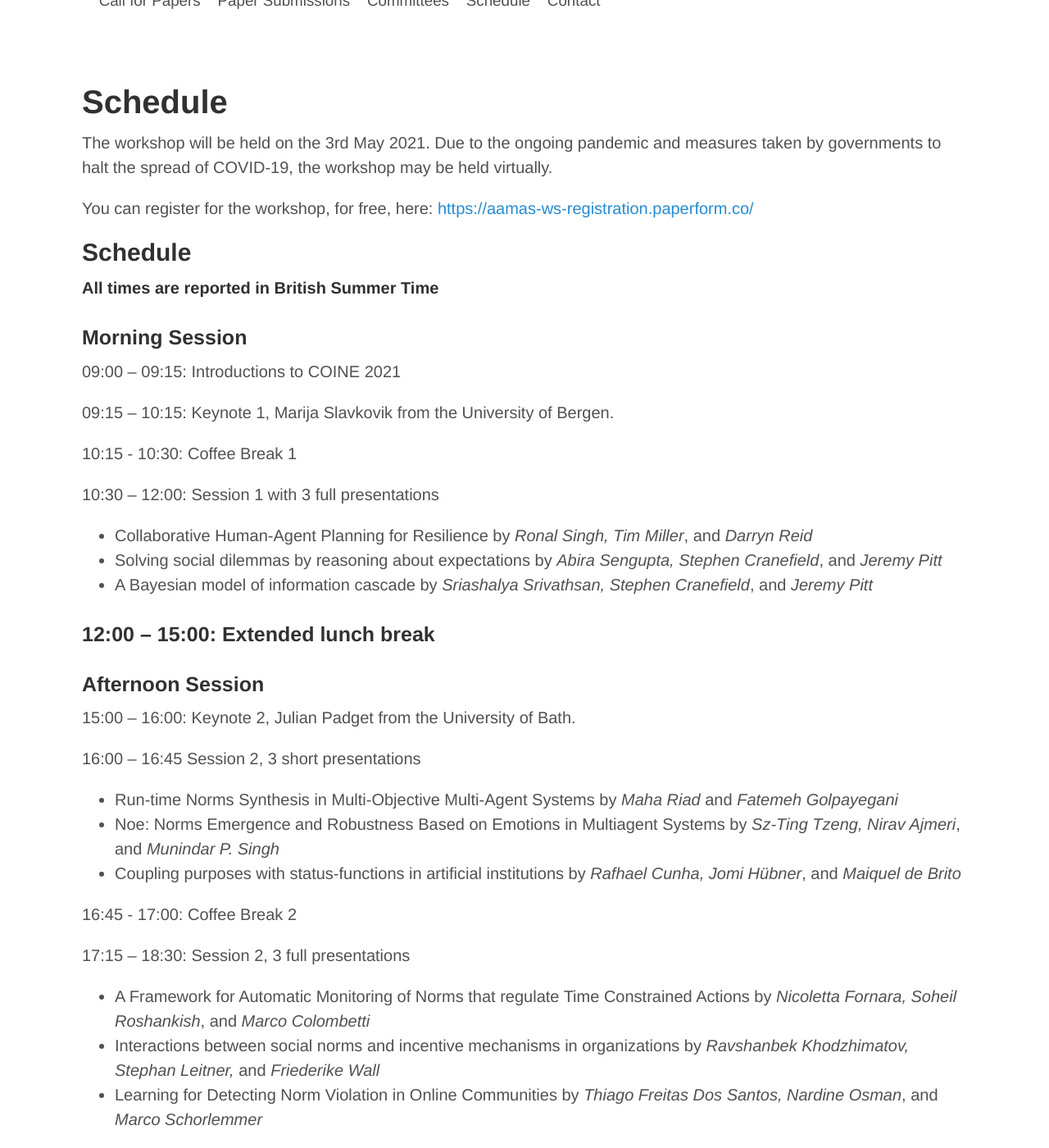
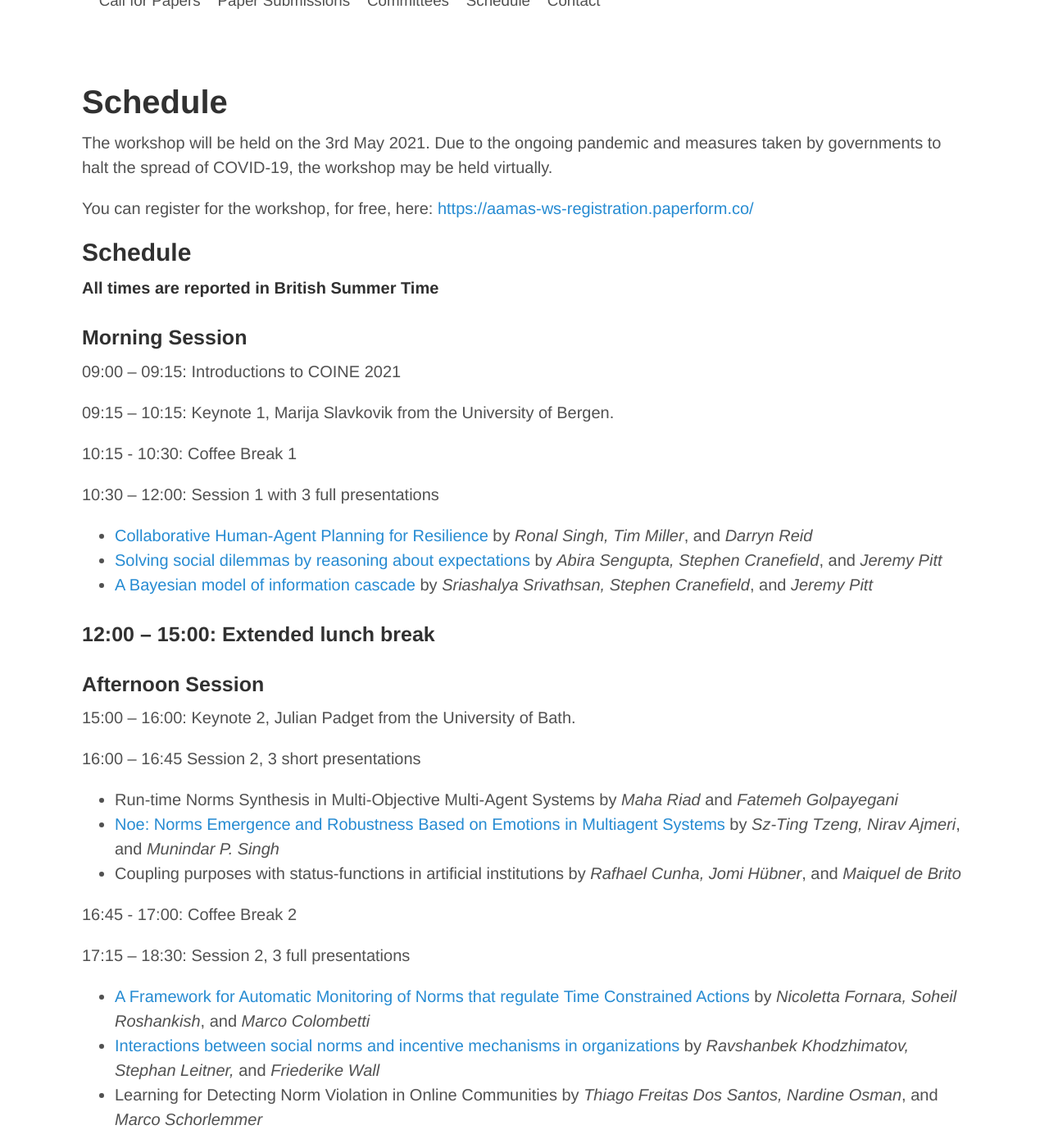
Before and after one commit to jithincheriyan/coine-2022-auckland, a Jekyll site: the page built from technical_programme.md, in a window 1280 px wide and 1400 px high, scrolled down 123 px. Shown: the whole window at 82% size. Built offline with Jekyll 4.4.1, drawn with Linux system fonts in a browser that asks for light colours; part of the change alters nothing that is shown.

```diff
--- a/technical_programme.md
+++ b/technical_programme.md
@@ -23,9 +23,9 @@ You can register for the workshop, for free, here: [https://aamas-ws-registratio
 10:15 - 10:30: Coffee Break 1
 
 10:30 – 12:00: Session 1 with 3 full presentations
-- Collaborative Human-Agent Planning for Resilience by *Ronal Singh, Tim Miller*, and *Darryn Reid*
-- Solving social dilemmas by reasoning about expectations by *Abira Sengupta, Stephen Cranefield*, and *Jeremy Pitt*
-- A Bayesian model of information cascade by *Sriashalya Srivathsan, Stephen Cranefield*, and *Jeremy Pitt*
+- [Collaborative Human-Agent Planning for Resilience](https://arxiv.org/abs/2104.14089) by *Ronal Singh, Tim Miller*, and *Darryn Reid*
+- [Solving social dilemmas by reasoning about expectations](https://github.com/coin-workshop/coine-2021-london/blob/aa5f0c24bafc2503090be853f87ca35b4bcb3096/papers/expectations.pdf) by *Abira Sengupta, Stephen Cranefield*, and *Jeremy Pitt*
+- [A Bayesian model of information cascade](https://github.com/coin-workshop/coine-2021-london/blob/aa5f0c24bafc2503090be853f87ca35b4bcb3096/papers/A_Bayesian_model_of_information_cascades__COIN_Paper__review_.pdf) by *Sriashalya Srivathsan, Stephen Cranefield*, and *Jeremy Pitt*
 
 ### 12:00 – 15:00: Extended lunch break
 
@@ -34,12 +34,12 @@ You can register for the workshop, for free, here: [https://aamas-ws-registratio
 
 16:00 – 16:45 Session 2, 3 short presentations
 - Run-time Norms Synthesis in Multi-Objective Multi-Agent Systems by *Maha Riad* and *Fatemeh Golpayegani*
-- Noe: Norms Emergence and Robustness Based on Emotions in Multiagent Systems by *Sz-Ting Tzeng, Nirav Ajmeri*, and *Munindar P. Singh*
+- [Noe: Norms Emergence and Robustness Based on Emotions in Multiagent Systems](https://github.com/ChristineTzeng/papers/blob/main/noe-COINE2021.pdf) by *Sz-Ting Tzeng, Nirav Ajmeri*, and *Munindar P. Singh*
 - Coupling purposes with status-functions in artificial institutions by *Rafhael Cunha, Jomi Hübner*, and *Maiquel de Brito*
 
 16:45 - 17:00: Coffee Break 2
 
 17:15 – 18:30: Session 2, 3 full presentations
-- A Framework for Automatic Monitoring of Norms that regulate Time Constrained Actions by *Nicoletta Fornara, Soheil Roshankish*, and *Marco Colombetti*
-- Interactions between social norms and incentive mechanisms in organizations by *Ravshanbek Khodzhimatov, Stephan Leitner,* and *Friederike Wall*
+- [A Framework for Automatic Monitoring of Norms that regulate Time Constrained Actions](https://github.com/coin-workshop/coine-2021-london/blob/aa5f0c24bafc2503090be853f87ca35b4bcb3096/papers/Fornara_COINE2021.pdf) by *Nicoletta Fornara, Soheil Roshankish*, and *Marco Colombetti*
+- [Interactions between social norms and incentive mechanisms in organizations](https://arxiv.org/pdf/2102.12309.pdf) by *Ravshanbek Khodzhimatov, Stephan Leitner,* and *Friederike Wall*
 - Learning for Detecting Norm Violation in Online Communities by *Thiago Freitas Dos Santos, Nardine Osman*, and *Marco Schorlemmer*
```
